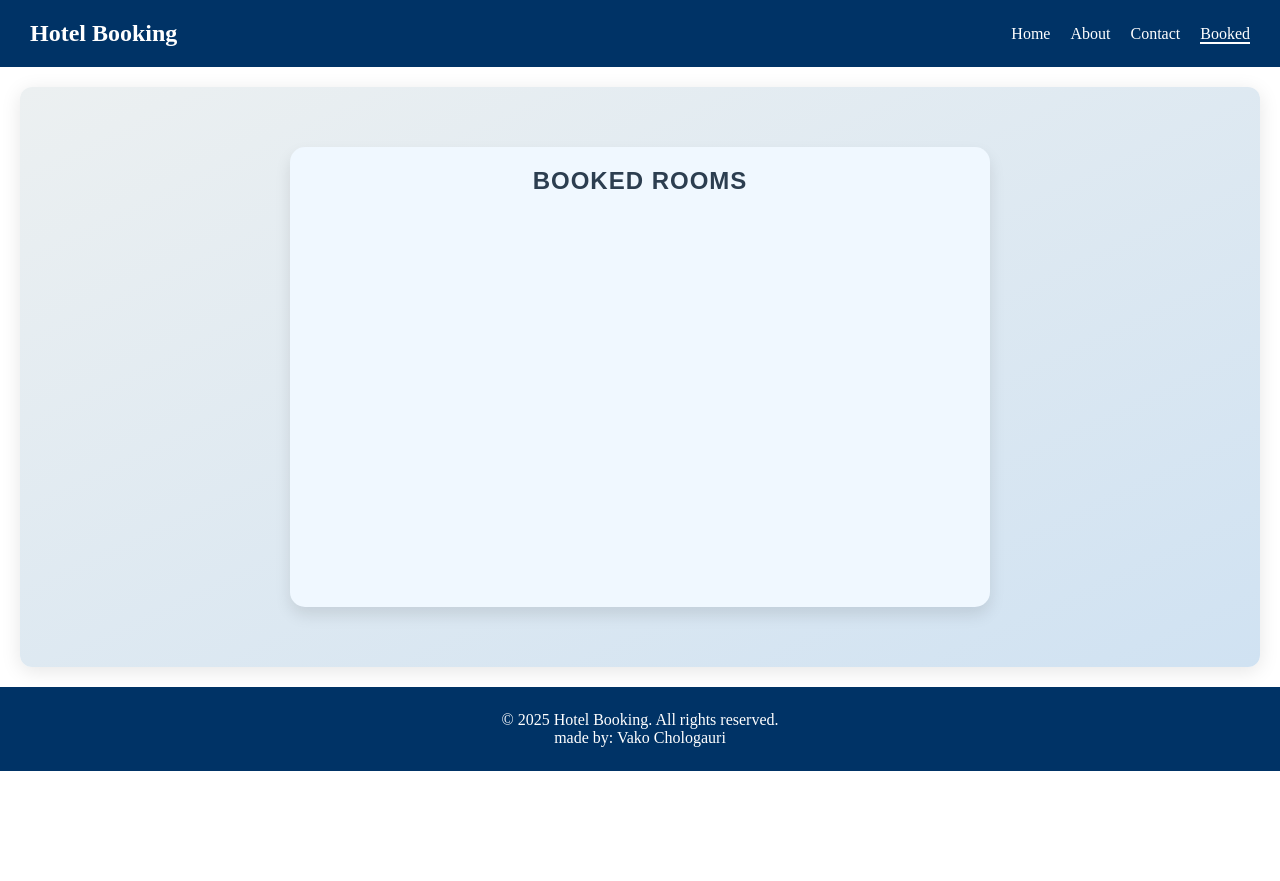
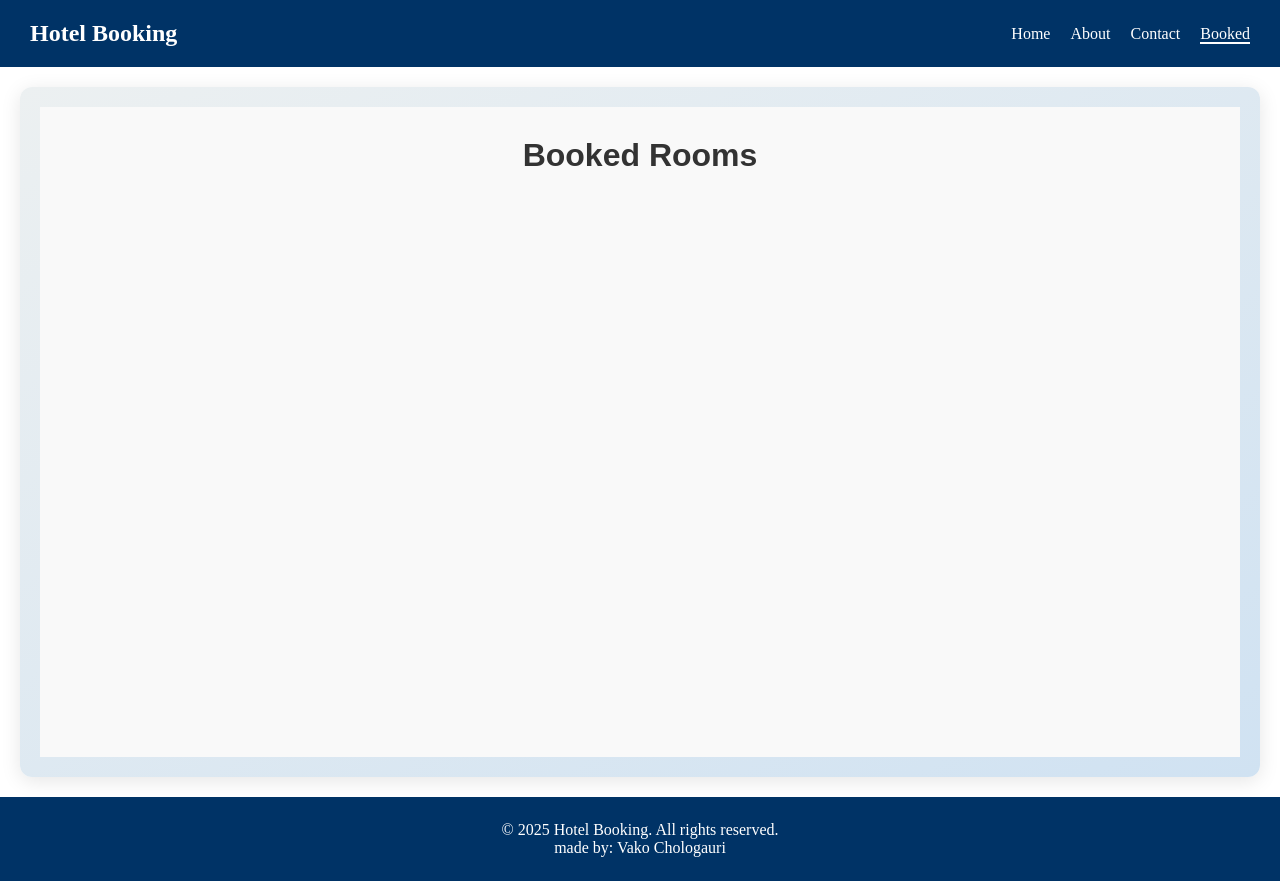
Before and after one commit to vako32124/angapiproject-api-project-angular, an Angular app: page /booked in a window 1280 px wide. Before the commit the page ends 800 px from the top, so only its background shows below. Built offline with nearby package versions, Linux system fonts and the light colour scheme.

Commit message:
added place where the booked room are stored

```diff
--- a/src/app/booked/booked.component.html
+++ b/src/app/booked/booked.component.html
@@ -1,6 +1,15 @@
 <div class="booked">
-    <h2>booked rooms</h2>
-    <div class="rooms" >
+    <h2>Booked Rooms</h2>
+    <div class="rooms">
+      <div class="room" *ngFor="let booking of bookings">
+        <p>Customer: {{ booking.customerName }}</p>
+        <p>Room ID: {{ booking.roomId }}</p>
+        <p>Check-In: {{ booking.checkInDate }}</p>
+        <p>Check-Out: {{ booking.checkOutDate }}</p>
+        <p>Phone: {{ booking.phoneNumber }}</p>
+        <p>ID Number: {{ booking.customerId }}</p>
 
+        <button>Delete Booking</button>
+      </div>
     </div>
-</div>
+  </div>
--- a/src/app/booked/booked.component.scss
+++ b/src/app/booked/booked.component.scss
@@ -1,21 +1,63 @@
-.booked{
-    max-width: 700px;
-    min-height: 460px;
-    margin: 40px auto;
-    padding: 20px;
-    background-color: #f0f8ff;
-    border-radius: 15px;
-    box-shadow: 0 8px 16px rgba(0, 0, 0, 0.1);
-    text-align: center;
+.booked {
+    background-color: #f9f9f9;
+    padding: 30px 20px;
     font-family: 'Arial', sans-serif;
+    min-height: 650px;
 
-    h2{
-        text-align: center;
-        margin-bottom: 20px;
-        color: #2c3e50;
-        font-size: 24px;
-        text-transform: uppercase;
-        letter-spacing: 1px;
+    h2 {
+      font-size: 32px;
+      color: #333;
+      text-align: center;
+      margin-bottom: 40px;
     }
 
-}
+    .rooms {
+      display: grid;
+      grid-template-columns: repeat(auto-fill, minmax(300px, 1fr));
+      gap: 20px;
+      padding: 0 10px;
+
+      .room {
+        background-color: #fff;
+        border-radius: 8px;
+        box-shadow: 0 4px 12px rgba(0, 0, 0, 0.1);
+        padding: 20px;
+        transition: transform 0.3s ease, box-shadow 0.3s ease;
+
+        &:hover {
+          transform: translateY(-5px);
+          box-shadow: 0 6px 20px rgba(0, 0, 0, 0.2);
+        }
+
+        p {
+          font-size: 16px;
+          color: #555;
+          margin-bottom: 10px;
+
+          strong {
+            font-weight: bold;
+            color: #333;
+          }
+        }
+
+        button {
+          background-color: #e74c3c;
+          color: white;
+          border: none;
+          padding: 10px 20px;
+          font-size: 16px;
+          border-radius: 5px;
+          cursor: pointer;
+          transition: background-color 0.3s ease;
+
+          &:hover {
+            background-color: #c0392b;
+          }
+
+          &:focus {
+            outline: none;
+          }
+        }
+      }
+    }
+  }
--- a/src/app/booked/booked.component.ts
+++ b/src/app/booked/booked.component.ts
@@ -1,13 +1,23 @@
+import { CommonModule } from '@angular/common';
 import { Component } from '@angular/core';
+import { FormsModule } from '@angular/forms';
 
 @Component({
   selector: 'app-booked',
-  imports: [],
+  imports: [FormsModule, CommonModule],
   templateUrl: './booked.component.html',
   styleUrl: './booked.component.scss'
 })
 export class BookedComponent {
 
+  bookings: any[] = [];
 
+  ngOnInit(): void {
+    let storedBookings = localStorage.getItem('bookings');
+    this.bookings = storedBookings ? JSON.parse(storedBookings) : [];
+  }
+  deleteBooking(){
+
+  }
 
 }
--- a/src/app/booking/booking.component.ts
+++ b/src/app/booking/booking.component.ts
@@ -62,6 +62,11 @@ export class BookingComponent {
             title: 'Booked Successfully!',
             icon: 'success',
           }).then(() => {
+            let existingBookings = JSON.parse(localStorage.getItem('bookings') || '[]');
+            existingBookings.push(postObject);
+            localStorage.setItem('bookings', JSON.stringify(existingBookings));
+
+
             this.router.navigate(['/home']);
           });
         },
@@ -73,6 +78,10 @@ export class BookingComponent {
                 title: 'Booked Successfully!',
                 icon: 'success',
               }).then(() => {
+                let existingBookings = JSON.parse(localStorage.getItem('bookings') || '[]');
+                existingBookings.push(postObject);
+                localStorage.setItem('bookings', JSON.stringify(existingBookings));
+
                 this.router.navigate(['/home']);
               });
             }
--- a/src/app/services/apiservices.service.ts
+++ b/src/app/services/apiservices.service.ts
@@ -42,5 +42,4 @@ export class ApiservicesService {
     return this.http.delete(`${this.baseUrl}/Booking/${bookingId}`);
   }
 
-
 }
```
